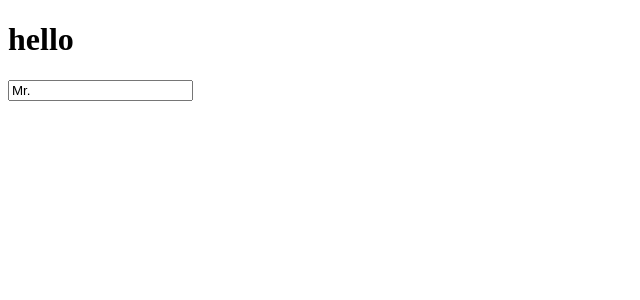
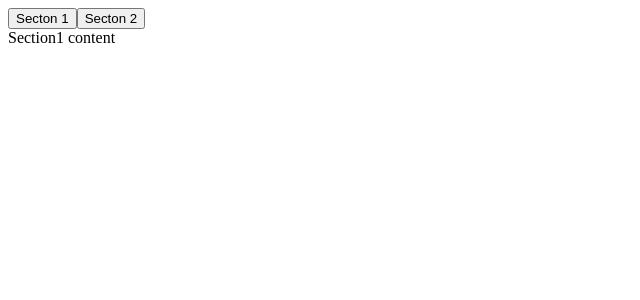
Before and after one commit to jsh612/hook_init, a React (Create React App) app: page / in a window 1280 px wide. Shown: the top 300 px of the page, without its empty margins (0-640 px from the left). Built offline with nearby package versions, Linux system fonts and the light colour scheme.

Commit message:
#1.3 useTabs

```diff
--- a/src/App.js
+++ b/src/App.js
@@ -1,17 +1,27 @@
 import React, { useState } from "react";
-import { useInput } from "./useInput/useInput";
+import { useTabs } from "./useTabs/useTabs";
+
+const content = [
+  {
+    tab: "Secton 1",
+    content: "Section1 content"
+  },
+  {
+    tab: "Secton 2",
+    content: "Section2 content"
+  }
+];
 
 const App = () => {
-  const maxLen = value => value.length < 10;
-  const name = useInput("Mr. ", maxLen);
-  console.log({ ...name });
+  const { currentContent, changeContent } = useTabs(0, content);
   return (
     <>
       <div className="App">
-        <h1>hello</h1>
+        {content.map((section, index) => (
+          <button onClick={() => changeContent(index)}>{section.tab}</button>
+        ))}
       </div>
-      {/* <input placeholder="Name" value={name.value} onChange={name.onChange} /> */}
-      <input placeholder="Name" {...name} />
+      <div>{currentContent.content}</div>
     </>
   );
 };
--- /dev/null
+++ b/src/useTabs/index.js
@@ -0,0 +1 @@
+export { useInput as default } from "./useInput";
--- /dev/null
+++ b/src/useTabs/useTabs.js
@@ -0,0 +1,12 @@
+import React, { useState } from "react";
+
+export const useTabs = (initTab, content) => {
+  const [currentIndex, setCurrentIndex] = useState(initTab);
+  if (!content || !Array.isArray(content)) {
+    return;
+  }
+  return {
+    currentContent: content[currentIndex],
+    changeContent: setCurrentIndex
+  };
+};
```
Also changed, not shown: 1 other file (tests, documents, lock files or other folders).
